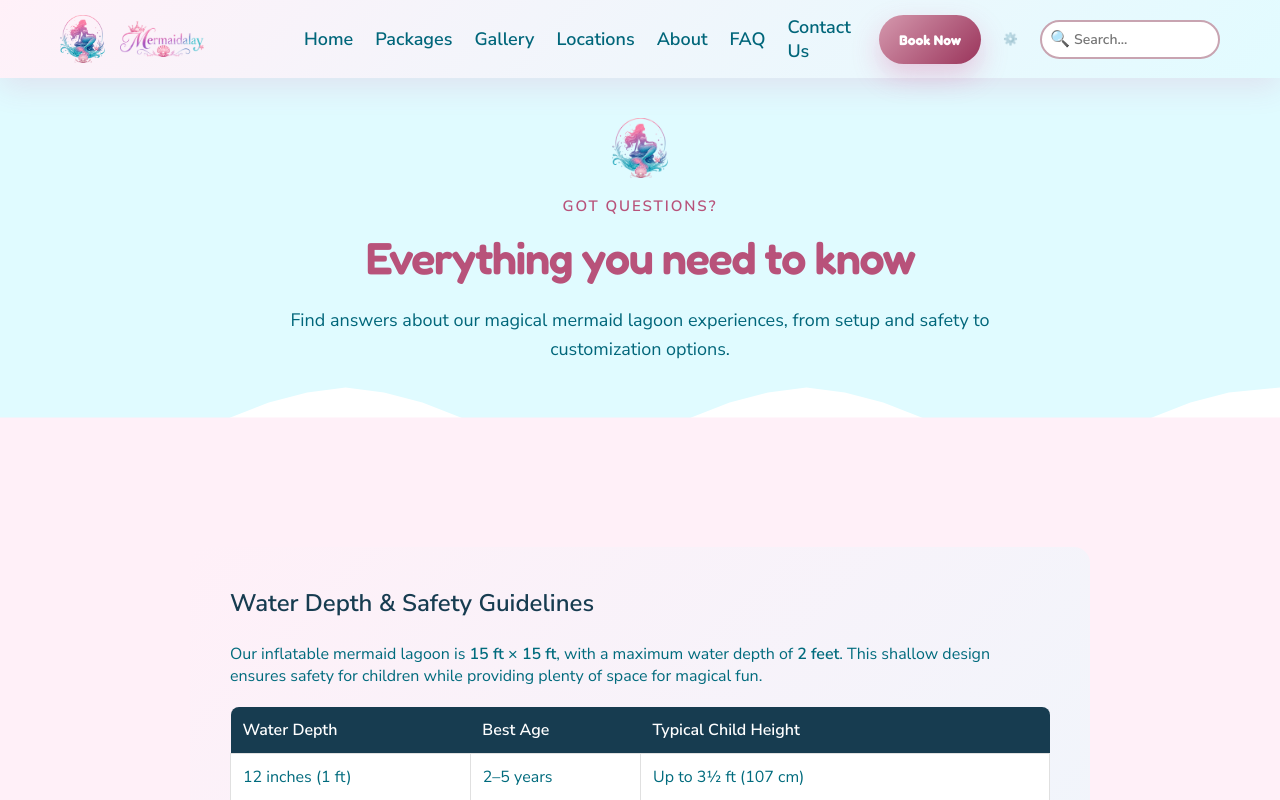
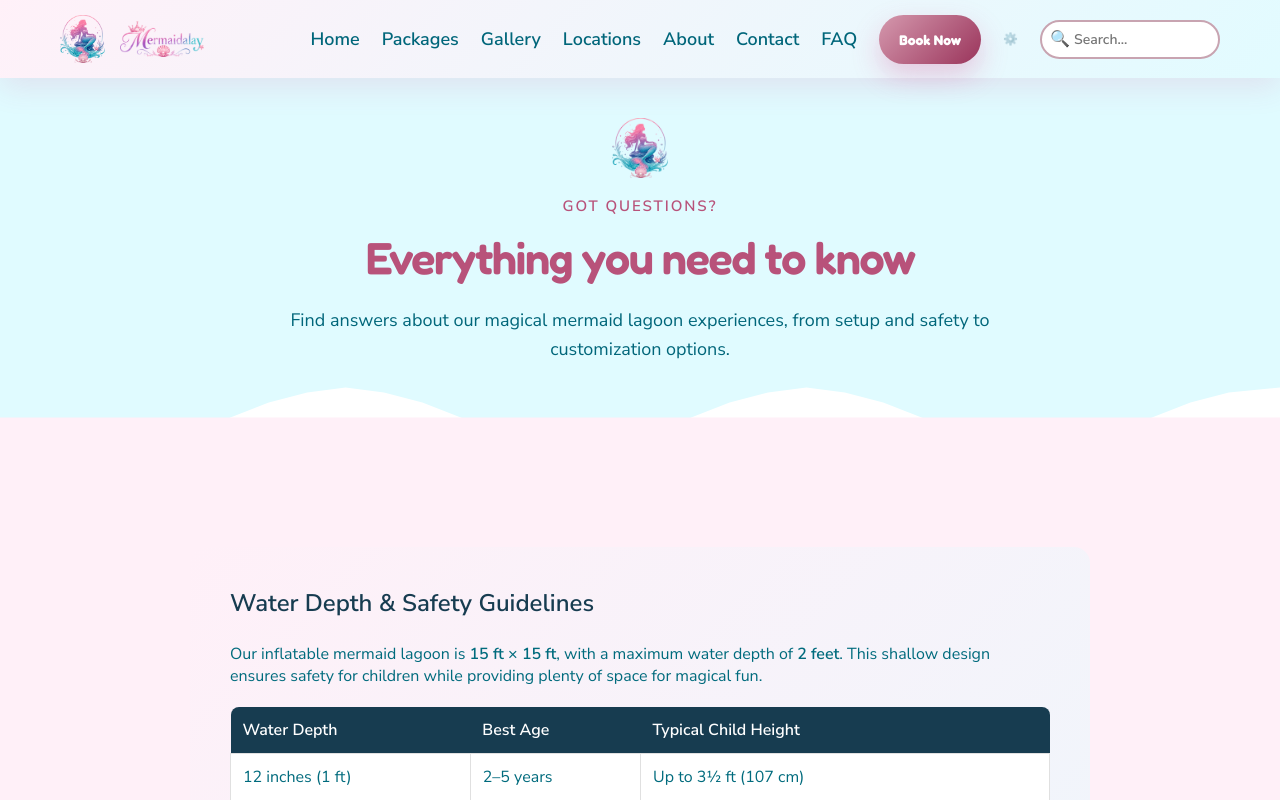
Before and after one commit to pratulsharma/mermaid-lagoon-demo, a Next.js app: page /faq in a window 1280 px wide. Shown: the top 800 px of the page. Built offline with nearby package versions, Linux system fonts and the light colour scheme.

Commit message:
Reorder navigation links - Contact before FAQ
- Changed nav order to match home page: About > Contact > FAQ
- Updated both desktop and mobile menu
- Consistent navigation across all pages

```diff
--- a/components/Navbar.js
+++ b/components/Navbar.js
@@ -72,8 +72,8 @@ export default function Navbar({ currentPage = '', onBookNowClick }) {
           <a href="/gallery" style={currentPage === 'gallery' ? {fontWeight: '700'} : {}}>Gallery</a>
           <a href="/#service-areas">Locations</a>
           <a href="/about" style={currentPage === 'about' ? {fontWeight: '700'} : {}}>About</a>
+          <a href="/contact" style={currentPage === 'contact' ? {fontWeight: '700'} : {}}>Contact</a>
           <a href="/faq" style={currentPage === 'faq' ? {fontWeight: '700'} : {}}>FAQ</a>
-          <a href="/contact" style={currentPage === 'contact' ? {fontWeight: '700'} : {}}>Contact Us</a>
           <button type="button" onClick={handleBookNowClick} className="button primary" style={{ padding: '8px 20px', fontSize: '14px', whiteSpace: 'nowrap' }}>Book Now</button>
           <a href="/admin/login" style={{fontSize: '12px', opacity: 0.5, textDecoration: 'none', color: 'inherit'}}>⚙️</a>
                   <div className="search-container" style={{ position: 'relative' }}>
@@ -201,8 +201,8 @@ export default function Navbar({ currentPage = '', onBookNowClick }) {
         <a href="/gallery" onClick={() => setMobileMenuOpen(false)} style={currentPage === 'gallery' ? {fontWeight: '700'} : {}}>Gallery</a>
         <a href="/#service-areas" onClick={() => setMobileMenuOpen(false)}>Locations</a>
         <a href="/about" onClick={() => setMobileMenuOpen(false)} style={currentPage === 'about' ? {fontWeight: '700'} : {}}>About</a>
+        <a href="/contact" onClick={() => setMobileMenuOpen(false)} style={currentPage === 'contact' ? {fontWeight: '700'} : {}}>Contact</a>
         <a href="/faq" onClick={() => setMobileMenuOpen(false)} style={currentPage === 'faq' ? {fontWeight: '700'} : {}}>FAQ</a>
-        <a href="/contact" onClick={() => setMobileMenuOpen(false)} style={currentPage === 'contact' ? {fontWeight: '700'} : {}}>Contact Us</a>
         <button type="button" onClick={handleBookNowClick} className="button primary" style={{ width: '100%', marginTop: '8px' }}>Book Now</button>
       </div>
     </header>
```
